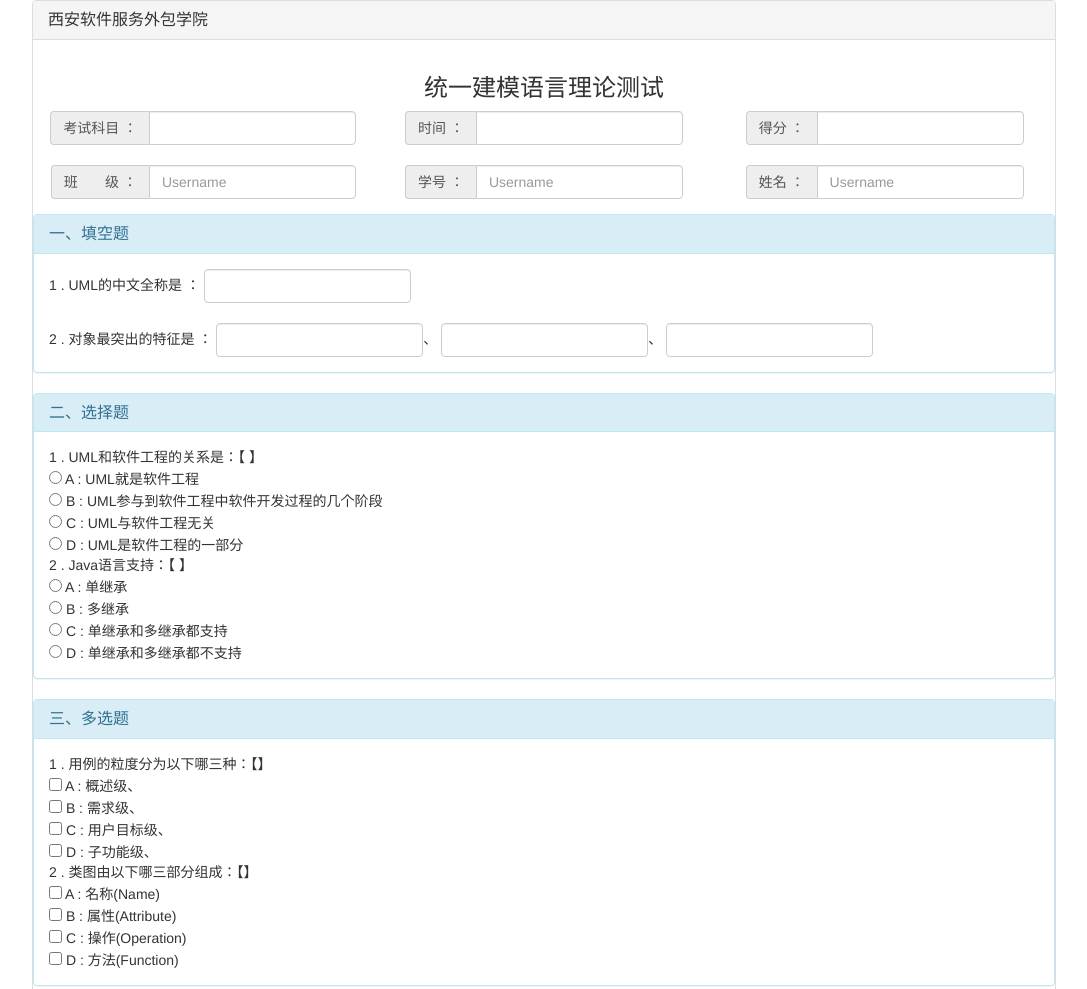
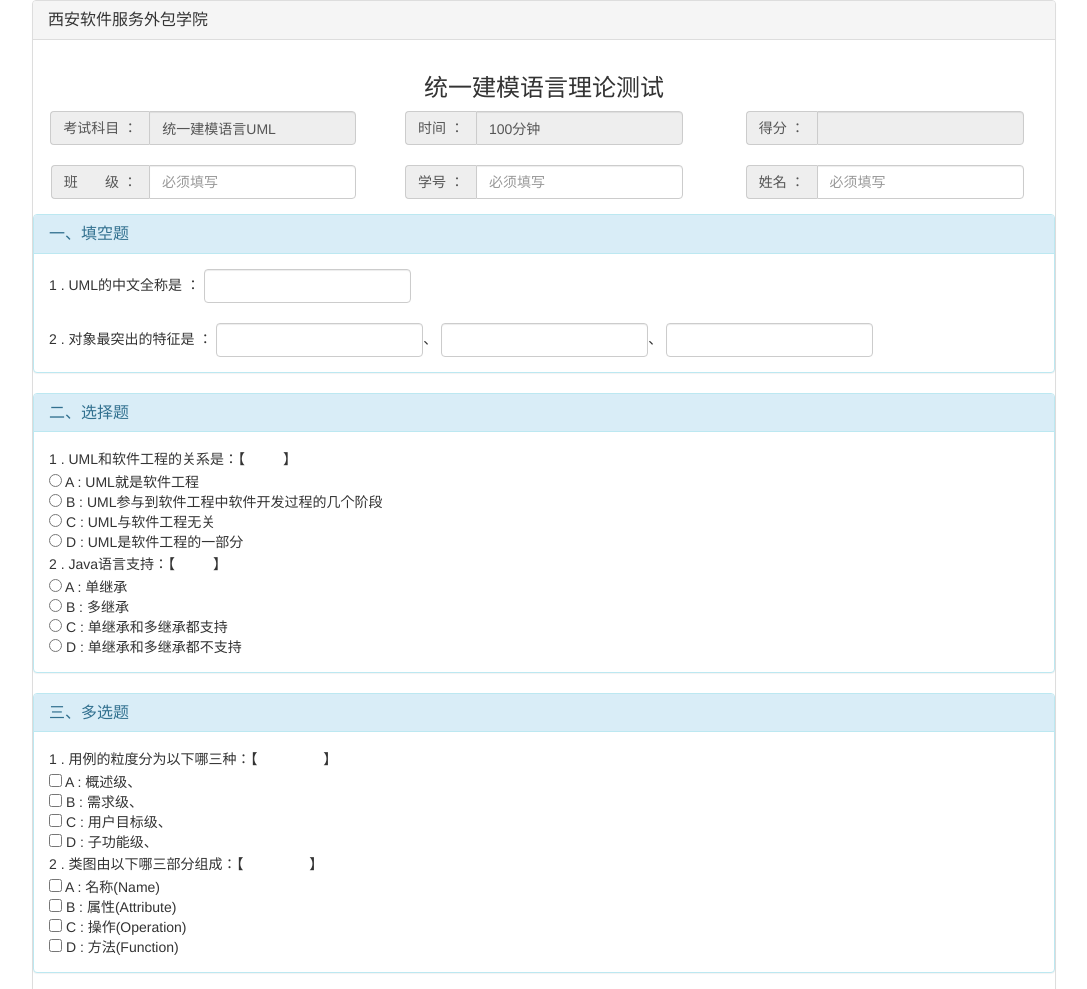
Before and after one commit to Lucky-LengYi/bootstrap_uml_pages, a website: page views/index.html in a window 1280 px wide. Shown: the top 989 px of the page, without its empty margins (96-1183 px from the left). Drawn offline with nearby package versions, Linux system fonts and the light colour scheme.

Commit message:
change the id & name

```diff
--- a/views/index.html
+++ b/views/index.html
@@ -6,8 +6,8 @@
     <title>Document</title>
     <link rel="stylesheet" href="../bower_components/bootstrap/dist/css/bootstrap.css">
     <link rel="stylesheet" href="./main.css">
-    <script src="../bower_components/jquery/dist/jquery.min.js"></script>
-    <script src="../bower_components/bootstrap/dist/js/bootstrap.min.js"></script>
+    <script src="../bower_components/jquery/dist/jquery.js"></script>
+    <script src="../bower_components/bootstrap/dist/js/bootstrap.js"></script>
 </head>
 
 <body>
@@ -27,19 +27,19 @@
                     <div class="col-sm-6 col-md-4 text-center">
                         <div class="input-group">
                             <span class="input-group-addon" id="basic-addon1">考试科目 ：</span>
-                            <input type="text" class="form-control" aria-describedby="basic-addon1">
+                            <input type="text" class="form-control" aria-describedby="basic-addon1" name="subject" value="统一建模语言UML" readonly="readonly">
                         </div>
                     </div>
                     <div class="col-sm-6 col-md-4 text-center">
                         <div class="input-group">
                             <span class="input-group-addon" id="basic-addon1">时间 ：</span>
-                            <input type="text" class="form-control" aria-describedby="basic-addon1">
+                            <input type="text" class="form-control" aria-describedby="basic-addon1" name="time" value="100分钟" readonly="readonly">
                         </div>
                     </div>
                     <div class="col-sm-6 col-md-4 text-center">
                         <div class="input-group">
                             <span class="input-group-addon" id="basic-addon1">得分 ：</span>
-                            <input type="text" class="form-control" aria-describedby="basic-addon1">
+                            <input type="text" class="form-control" aria-describedby="basic-addon1" name="score" readonly="readonly">
                         </div>
                     </div>
                 </div>
@@ -48,19 +48,19 @@
                     <div class="col-sm-6 col-md-4 text-center">
                         <div class="input-group">
                             <span class="input-group-addon" id="basic-addon1">班&nbsp&nbsp&nbsp&nbsp&nbsp&nbsp&nbsp级 ：</span>
-                            <input type="text" class="form-control" placeholder="Username" aria-describedby="basic-addon1">
+                            <input type="text" class="form-control" name="class_id" placeholder="必须填写" aria-describedby="basic-addon1">
                         </div>
                     </div>
                     <div class="col-sm-6 col-md-4 text-center">
                         <div class="input-group">
                             <span class="input-group-addon" id="basic-addon1">学号 ：</span>
-                            <input type="text" class="form-control" placeholder="Username" aria-describedby="basic-addon1">
+                            <input type="text" class="form-control" name="stu_id" placeholder="必须填写" aria-describedby="basic-addon1">
                         </div>
                     </div>
                     <div class="col-sm-6 col-md-4 text-center">
                         <div class="input-group">
                             <span class="input-group-addon" id="basic-addon1">姓名 ：</span>
-                            <input type="text" class="form-control" placeholder="Username" aria-describedby="basic-addon1">
+                            <input type="text" class="form-control" name="stu_name" placeholder="必须填写" aria-describedby="basic-addon1">
                         </div>
                     </div>
                 </div>
@@ -73,63 +73,67 @@
 
                     1 . UML的中文全称是 ：
                     <div class="form-group">
-                        <input type="text" class="form-control" id="exampleInputName2">
+                        <input type="text" class="form-control" id="uml" name="question-1">
                     </div>
                     <br>
                     <br> 2 . 对象最突出的特征是 ：
                     <div class="form-group">
-                        <input type="text" class="form-control" id="exampleInputName2">
+                        <input type="text" class="form-control" name="question-2">
                     </div>、
                     <div class="form-group">
-                        <input type="email" class="form-control" id="exampleInputEmail2">
+                        <input type="text" class="form-control" name="question-2">
                     </div>、
                     <div class="form-group">
-                        <input type="email" class="form-control" id="exampleInputEmail2">
+                        <input type="text" class="form-control" name="question-2">
                     </div>
                 </div>
             </div>
+            <div id="choose_question">
+                <div class="main_question">
                     <div class="panel panel-info">
                         <div class="panel-heading">
                             <h3 class="panel-title">二、选择题</h3>
                         </div>
                         <div class="panel-body">
-                    1 . UML和软件工程的关系是：【 】
+                            1 . UML和软件工程的关系是：【
+                            <input type="text" id="question-3" name="question-3" readonly="readonly" size="1">】
                             <br>
                             <div class="radio">
                                 <label>
-                            <input type="radio" name="optionsRadios" id="optionsRadios1" value="option1"> A : UML就是软件工程
+                                    <input type="radio" id="optionsRadios1" name="tion-3" value="A"> A : UML就是软件工程
                                 </label>
                                 <br>
                                 <label>
-                            <input type="radio" name="optionsRadios" id="optionsRadios1" value="option1"> B : UML参与到软件工程中软件开发过程的几个阶段
+                                    <input type="radio" id="optionsRadios1" name="tion-3" value="B"> B : UML参与到软件工程中软件开发过程的几个阶段
                                 </label>
                                 <br>
                                 <label>
-                            <input type="radio" name="optionsRadios" id="optionsRadios1" value="option1"> C : UML与软件工程无关
+                                    <input type="radio" id="optionsRadios1" name="tion-3" value="C"> C : UML与软件工程无关
                                 </label>
                                 <br>
                                 <label>
-                            <input type="radio" name="optionsRadios" id="optionsRadios1" value="option1"> D : UML是软件工程的一部分
+                                    <input type="radio" id="optionsRadios1" name="tion-3" value="D"> D : UML是软件工程的一部分
                                 </label>
                                 <br>
                             </div>
-                    <br> 2 . Java语言支持：【 】
+                            <br> 2 . Java语言支持：【
+                            <input type="text" id="question-4" name="question-4" readonly="readonly" size="1">】
                             <br>
                             <div class="radio">
                                 <label>
-                            <input type="radio" name="optionsRadios" id="optionsRadios1" value="option1"> A : 单继承
+                                    <input type="radio" id="optionsRadios1" name="tion-4" value="A"> A : 单继承
                                 </label>
                                 <br>
                                 <label>
-                            <input type="radio" name="optionsRadios" id="optionsRadios1" value="option1"> B : 多继承
+                                    <input type="radio" id="optionsRadios1" name="tion-4" value="B"> B : 多继承
                                 </label>
                                 <br>
                                 <label>
-                            <input type="radio" name="optionsRadios" id="optionsRadios1" value="option1"> C : 单继承和多继承都支持
+                                    <input type="radio" id="optionsRadios1" name="tion-4" value="C"> C : 单继承和多继承都支持
                                 </label>
                                 <br>
                                 <label>
-                            <input type="radio" name="optionsRadios" id="optionsRadios1" value="option1"> D : 单继承和多继承都不支持
+                                    <input type="radio" id="optionsRadios1" name="tion-4" value="D"> D : 单继承和多继承都不支持
                                 </label>
                                 <br>
                             </div>
@@ -140,7 +144,8 @@
                             <h3 class="panel-title">三、多选题</h3>
                         </div>
                         <div class="panel-body">
-                    1 . 用例的粒度分为以下哪三种：【】
+                            1 . 用例的粒度分为以下哪三种：【
+                            <input type="text" id="question-5" name="question-5" readonly="readonly" size="4">】
                             <br>
                             <div class="checkbox">
                                 <label>
@@ -160,7 +165,8 @@
                                 </label>
                                 <br>
                             </div>
-                    <br> 2 . 类图由以下哪三部分组成：【】
+                            <br> 2 . 类图由以下哪三部分组成：【
+                            <input type="text" id="question-6" name="question-6" readonly="readonly" size="4">】
                             <br>
                             <div class="checkbox">
                                 <label>
@@ -179,6 +185,7 @@
                                     <input id="choose_4" type="checkbox" name="tion-6" value="D"> D : 方法(Function)
                                 </label>
                                 <br>
+                            </div>
                         </div>
                     </div>
                 </div>
@@ -203,6 +210,7 @@
                         <br>
                     </div>
                 </div>
+            </div>
             <div class="panel panel-info">
                 <div class="panel-heading">
                     <h3 class="panel-title">五、简答题(每题4分,共20分)</h3>
@@ -210,12 +218,12 @@
                 <div class="panel-body">
                     1. 简述什么是模型以及模型的表现形式?
                     <br>
-                    <textarea id="question-9" class="form-control" rows="3"></textarea>
+                    <textarea id="question-9" class="form-control" rows="3" name="question-9"></textarea>
                     <br>
                     <br>
                 </div>
             </div>
-            <button id="submit" type="button" class="btn btn-primary center-block" data-toggle="modal" data-target="#confirm-submit" name="submit">提交</button>
+            <button id="submit"  class="btn btn-primary center-block" data-toggle="modal" data-target="#confirm-submit" type="button" name="submit">提交</button>
             <br>
         </div>
     </form>
@@ -244,5 +252,6 @@
             </div>
         </div>
     </div>
+</body>
 
 </html>
--- a/views/main.css
+++ b/views/main.css
@@ -19,3 +19,10 @@ textarea{
 #question-9{
     width: 100%;
 }
+
+.main_question input{
+    text-align: center;
+    border: 0;
+    font-size: 16px;
+    margin: 0 auto;
+}
```
Lines whose indentation alone changed are shown as unchanged.
